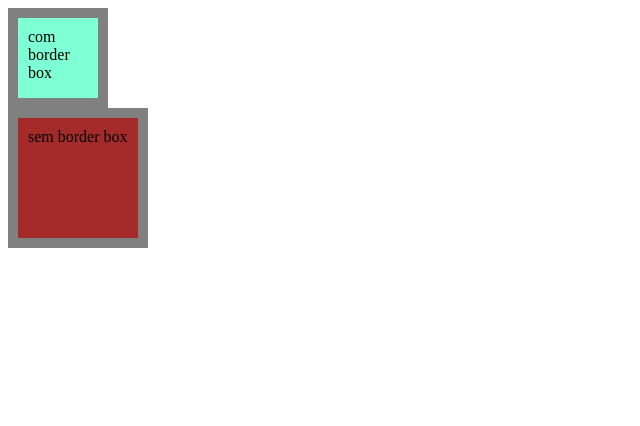
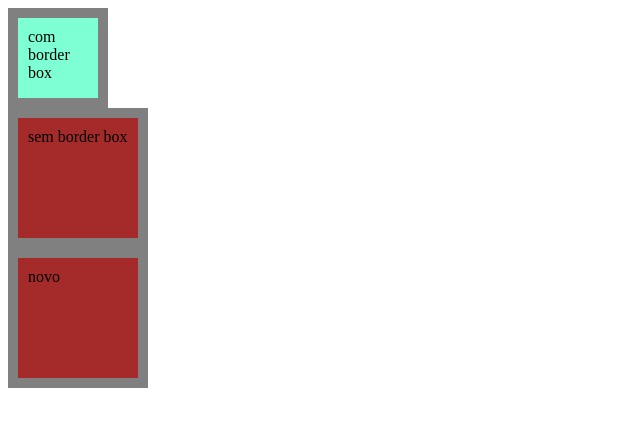
Before and after one commit to 7uishenrique/Aula-html, a plain HTML site: page index.html in a window 1280 px wide. Shown: the whole page, without its empty margins (0-640 px from the left). Drawn offline with Linux system fonts and the light colour scheme.

Commit message:
arquivo modificado

```diff
--- a/index.html
+++ b/index.html
@@ -17,5 +17,9 @@
     <div class="sem-border-box">
         sem border box
     </div>
+
+    <div class="sem-border-box">
+        novo
+    </div>
 </body>
 </html>
```
